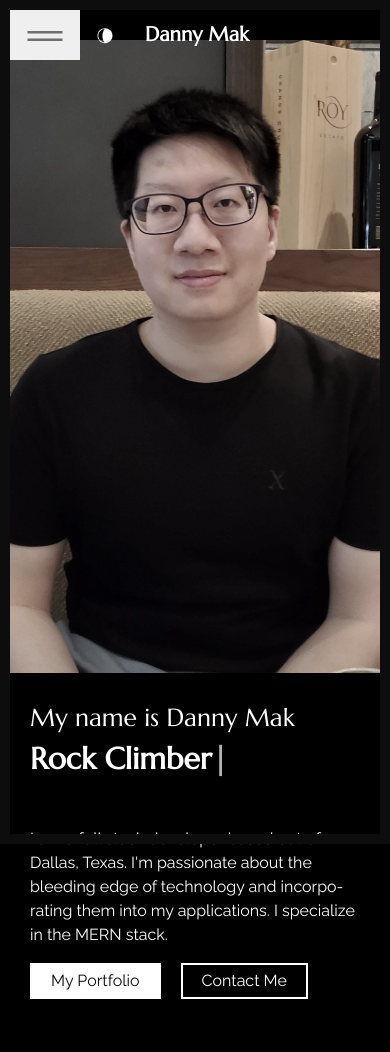
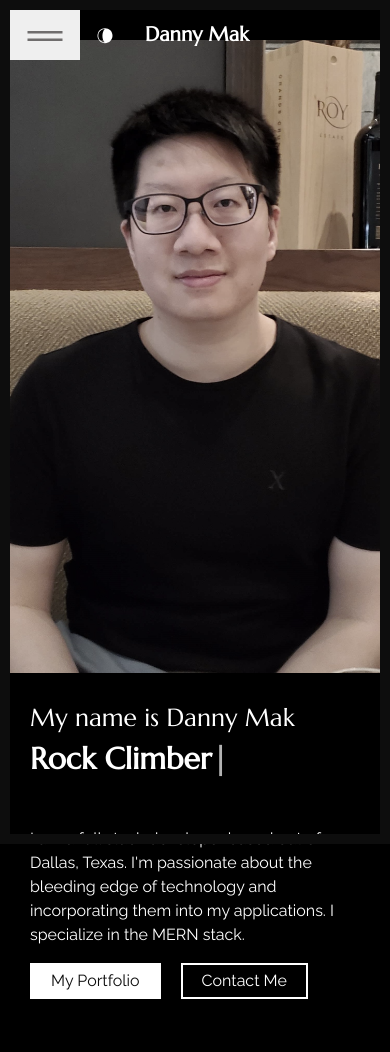
Before and after one commit to Dannymak1993/It-All-Starts-Here, a React app: page / in a window 390 px wide. Shown: the top 1052 px of the page. Built offline with nearby package versions, Linux system fonts and the light colour scheme; some packages are replaced by stand-ins of ours.

Commit message:
minor css changes 4

```diff
--- a/src/index.css
+++ b/src/index.css
@@ -56,11 +56,6 @@ a:hover {
     color: var(--text-color);
 }
 
-p {
-    word-break: break-word;
-    hyphens: auto;
-}
-
 .ovhidden {
     overflow: hidden;
 }
--- a/src/pages/portfolio/style.css
+++ b/src/pages/portfolio/style.css
@@ -46,9 +46,6 @@
     transition: 0.3s ease-in-out;
     opacity: 0;
     border: 1px solid black;
-}
-
-.po_item .content {
     opacity: 0;
     transition-delay: 1s;
     transition: 0.3s ease;
@@ -95,6 +92,7 @@
 
     .po_item {
         flex: 1 1 100%;
+        margin: 25px;
     }
 }
 
```
Also changed, not shown: build/asset-manifest.json, build/index.html, build/static/js/main.c85e8230.js.LICENSE.txt (renamed from build/static/js/main.eeee01a7.js.LICENSE.txt), 8 other files.
